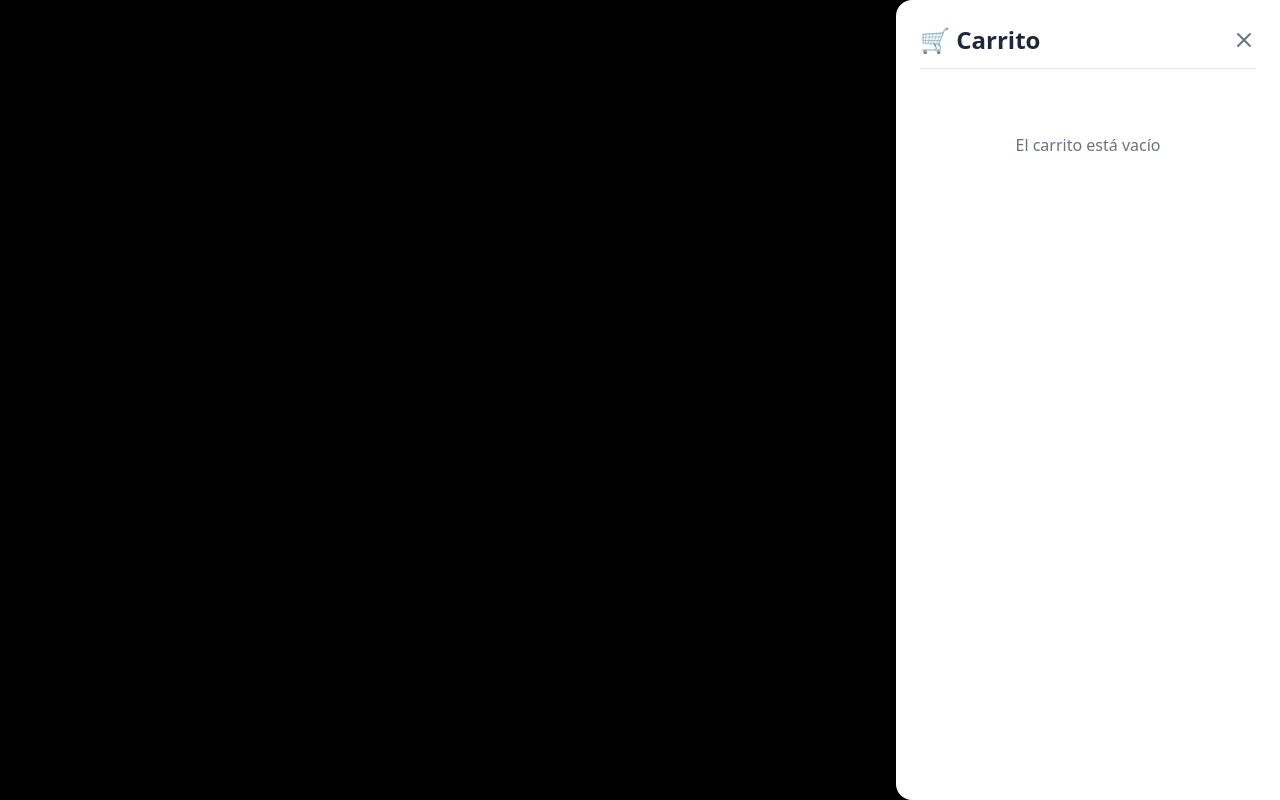
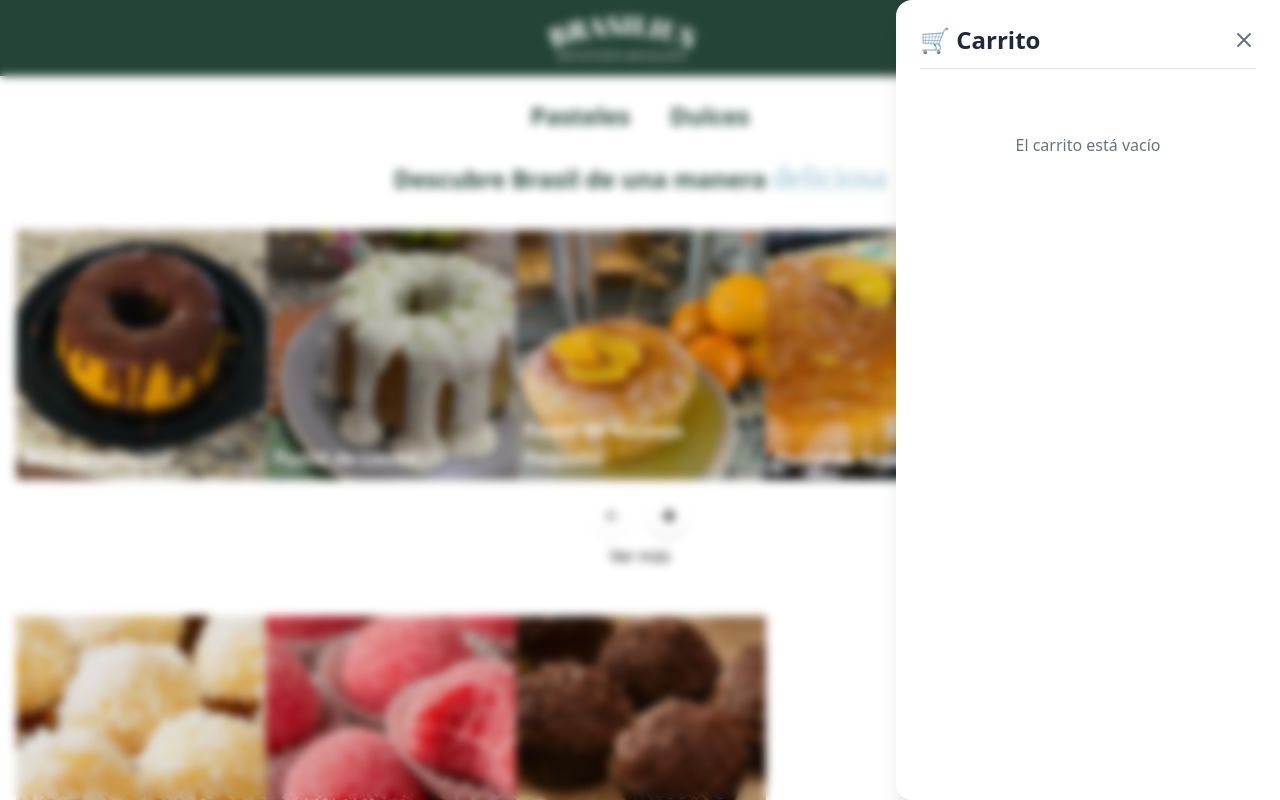
Before and after one commit to Ivan-Herrera-Garcia/shopcake, a Next.js app: page / in a window 1280 px wide. Both pictures are taken after a click on the button 1248 px from the left and 37 px from the top of the page. Shown: the top 800 px of the page. Built offline with nearby package versions, Linux system fonts and the light colour scheme; a web font is replaced by a local one.

Commit message:
Uso de animaciones

```diff
--- a/app/page.js
+++ b/app/page.js
@@ -1,7 +1,7 @@
 'use client'
 import products from "@/utils/productos";
 import Image from "next/image";
-import { useState } from "react";
+import { useState, useEffect } from "react";
 
 import { Swiper, SwiperSlide } from "swiper/react";
 import { Navigation } from "swiper/modules";
@@ -17,6 +17,7 @@ import { FaArrowRight, FaArrowLeft } from "react-icons/fa";
 
 import CarritoSidebar from "@/components/carrito/CarritoSidebar";
 
+import { AnimatePresence, motion } from "framer-motion";
 
 export default function HomePage() {
 
@@ -39,6 +40,13 @@ export default function HomePage() {
 
   const [tamano, settamano] = useState("chico"); // tamano inicial
 
+  const [anyProduct, setAnyProduct] = useState(false);
+
+  useEffect(() => {
+    if (selectedProduct) {
+      setAnyProduct(true);
+    }
+  }, [selectedProduct]);
 
   return (
     <main className="min-h-screen flex flex-col bg-[#606060]">
@@ -59,7 +67,7 @@ export default function HomePage() {
         <button onClick={() => setShowCart(true)} className="relative hover:cursor-pointer">
           <svg
             xmlns="http://www.w3.org/2000/svg"
-            className="h-8 w-8 text-white"
+            className="h-9 w-9 text-white"
             fill="none"
             viewBox="0 0 24 24"
             stroke="currentColor"
@@ -72,10 +80,35 @@ export default function HomePage() {
             />
           </svg>
           {/* Puedes agregar un contador de items */}
+          {anyProduct && (
+            <span className="absolute top-1 right-5 bg-red-500 text-white rounded-full px-2 py-1 text-xs">
+              {cantidad}
+            </span>
+          )}
         </button>
 
-        {showCart && <CarritoSidebar onClose={() => setShowCart(false)} />}
-      </div>
+{/* AnimatePresence detecta mount/unmount */}
+      <AnimatePresence>
+        {showCart && (
+          <motion.div
+            className="absolute inset-0 flex justify-end z-50"
+            style={{ backdropFilter: "blur(5px)" }}
+            initial={{ opacity: 0 }}
+            animate={{ opacity: 1 }}
+            exit={{ opacity: 0 }}
+          >
+            <motion.div
+              initial={{ x: "100%" }}
+              animate={{ x: 0 }}
+              exit={{ x: "100%" }}
+              transition={{ duration: 0.3, ease: "easeInOut" }}
+              className="bg-white w-80 h-full shadow-2xl"
+            >
+              <CarritoSidebar onClose={() => setShowCart(false)} />
+            </motion.div>
+          </motion.div>
+        )}
+      </AnimatePresence>      </div>
 
       <div className="flex-grow bg-white flex flex-col items-center justify-center px-4 py-6">
 
@@ -268,15 +301,21 @@ export default function HomePage() {
 
                   {/* Ingredientes */}
                   <div className="mt-6">
-                    <p className="font-semibold">Ingredientes / Alérgenos:</p>
-                    <ul className="flex flex-wrap gap-2 mt-2 text-sm text-gray-700">
-                      {selectedProduct.ingredientes?.map((ing, index) => (
-                        <li key={index} className="flex items-center gap-1">
-                          <span className="w-2 h-2 bg-blue-400 rounded-full"></span> {ing}
-                        </li>
-                      ))}
-                    </ul>
+                    <p className="font-semibold">Acerca del postre:</p>
+                    <p className="text-gray-600 mt-2">{selectedProduct.descripcion}</p>
                   </div>
+                </div>
+
+                {/* Cantidad elegida */}
+                <div className="mt-4">
+                  <p className="font-semibold">Cantidad:</p>
+                  <input
+                    type="number"
+                    min="1"
+                    value={cantidad}
+                    onChange={(e) => setCantidad(e.target.value)}
+                    className="border border-gray-300 rounded-md p-2 mt-1 w-full"
+                  />
                 </div>
 
                 {/* Botones */}
--- a/components/carrito/CarritoSidebar.js
+++ b/components/carrito/CarritoSidebar.js
@@ -8,17 +8,14 @@ export default function CarritoSidebar({ onClose }) {
   const items = useSelector((state) => state.cart.items);
   const dispatch = useDispatch();
 
-  // Calcular total
-  const total = items.reduce((a, c) => a + c.price * c.quantity, 0);
-
   // Crear mensaje para WhatsApp
   const mensaje = encodeURIComponent(
     items.map((item) => `${item.name} x${item.quantity}`).join("\n")
   );
-  const whatsappLink = `https://wa.me/8713561876?text=${mensaje}`;
+  const whatsappLink = `https://api.whatsapp.com/send?phone=8713561876&text=${mensaje}`;
 
   return (
-    <div className="absolute inset-0 bg-black bg-opacity-60 flex justify-end z-50">
+    <div className="absolute inset-0 flex justify-end z-50" style={{ backdropFilter: "blur(5px)" }}>
       <div className="ml-auto w-96 bg-white h-full p-6 flex flex-col shadow-xl rounded-l-2xl">
         {/* Header */}
         <div className="flex justify-between items-center mb-6 border-b pb-3">
@@ -46,7 +43,7 @@ export default function CarritoSidebar({ onClose }) {
                 <div>
                   <p className="font-semibold">{item.name}</p>
                   <p className="text-sm text-gray-600">
-                    {item.quantity}
+                    Cantidad: {item.quantity}
                   </p>
                   <p className="text-sm text-gray-600">
                     Tamaño: {item.tamano}
--- a/package.json
+++ b/package.json
@@ -13,6 +13,7 @@
     "@reduxjs/toolkit": "^2.8.2",
     "class-variance-authority": "^0.7.1",
     "clsx": "^2.1.1",
+    "framer-motion": "^12.23.12",
     "lucide-react": "^0.525.0",
     "next": "15.3.4",
     "react": "^19.0.0",
--- a/utils/productos.js
+++ b/utils/productos.js
@@ -9,6 +9,7 @@ const products = [
     descripcion: 'Tradicional Brasiliuseño hecho con leche condensada y coco.',
     image: '/Beijinho 1.jpg',
     isDulce: true, // Indica que es un dulce
+    descripcion: 'Lorem ipsum dolor sit amet, consectetur adipiscing elit.'
   },
   {
     id: 2,
@@ -19,7 +20,8 @@ const products = [
     tamano: ["Grande", "Chico"],
     descripcion: 'Delicioso Brasiliuseño con maní y chocolate.',
     image: '/Bicho de pé 1.jpg',
-    isDulce: true, // Indica que es un dulce
+    isDulce: true, // Indica que es un dulce,
+    descripcion: 'Lorem ipsum dolor sit amet, consectetur adipiscing elit.'
   },
   {
     id: 3,
@@ -31,6 +33,7 @@ const products = [
     descripcion: 'Esponjoso pastel de zanahoria con cobertura de chocolate.',
     image: '/Bolo cenoura chico2 .jpg',
     isDulce: false, // Indica que es un pastel
+    descripcion: 'Lorem ipsum dolor sit amet, consectetur adipiscing elit.'
   },
   {
     id: 4,
@@ -42,6 +45,7 @@ const products = [
     descripcion: 'El dulce más famoso de Brasil, irresistible brigadeiro.',
     image: '/Brigadeiro.jpg',
     isDulce: true, // Indica que es un dulce
+    descripcion: 'Lorem ipsum dolor sit amet, consectetur adipiscing elit.'
   },
   {
     id: 5,
@@ -53,6 +57,7 @@ const products = [
     descripcion: 'Refrescante pastel de limón con crema suave y esponjosa.',
     image: '/Pastel de Limón CH.jpg',
     isDulce: false, // Indica que es un pastel
+    descripcion: 'Lorem ipsum dolor sit amet, consectetur adipiscing elit.'
   },
   {
     id: 6,
@@ -64,6 +69,7 @@ const products = [
     descripcion: 'Pastel individual de naranja con sabor cítrico intenso.',
     image: '/Pastel de Naranja Pequeño .jpg',
     isDulce: false, // Indica que es un pastel
+    descripcion: 'Lorem ipsum dolor sit amet, consectetur adipiscing elit.'
   },
   {
     id: 7,
@@ -75,6 +81,7 @@ const products = [
     descripcion: 'Jugoso pastel de naranja con glaseado cítrico.',
     image: '/Pastel Naranja.jpg',
     isDulce: false, // Indica que es un pastel
+    descripcion: 'Lorem ipsum dolor sit amet, consectetur adipiscing elit.'
   },
   {
     id: 8,
@@ -86,6 +93,7 @@ const products = [
     descripcion: 'Tradicional pan de miel brasileño con chocolate y especias.',
     image: '/Pastel Pao de Mel Op2.jpg',
     isDulce: false, // Indica que es un pastel
+    descripcion: 'Lorem ipsum dolor sit amet, consectetur adipiscing elit.'
   },
   {
     id: 9,
@@ -97,6 +105,7 @@ const products = [
     descripcion: 'Pastel de zanahoria tamaño individual con canela y nueces.',
     image: '/Pastel Zanahoria CH.jpg',
     isDulce: false, // Indica que es un pastel
+    descripcion: 'Lorem ipsum dolor sit amet, consectetur adipiscing elit.'
   },
   {
     id: 10,
@@ -108,6 +117,7 @@ const products = [
     descripcion: 'Generoso pastel de zanahoria con cobertura de queso crema.',
     image: '/Pastel Zanahoria G.jpg',
     isDulce: false, // Indica que es un pastel
+    descripcion: 'Lorem ipsum dolor sit amet, consectetur adipiscing elit.'
   },
 ];
 
```
Also changed, not shown: 1 other file (tests, documents, lock files or other folders).
